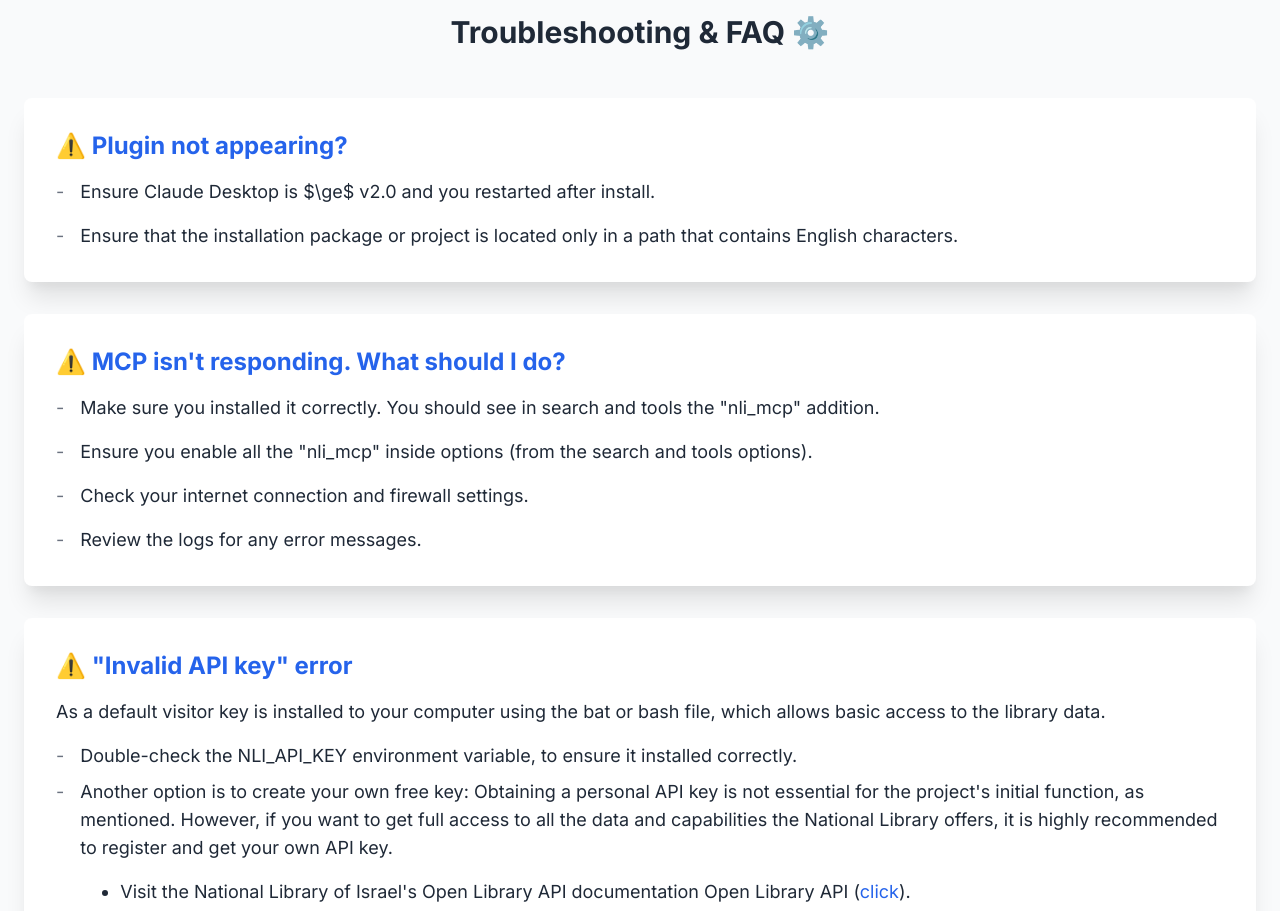
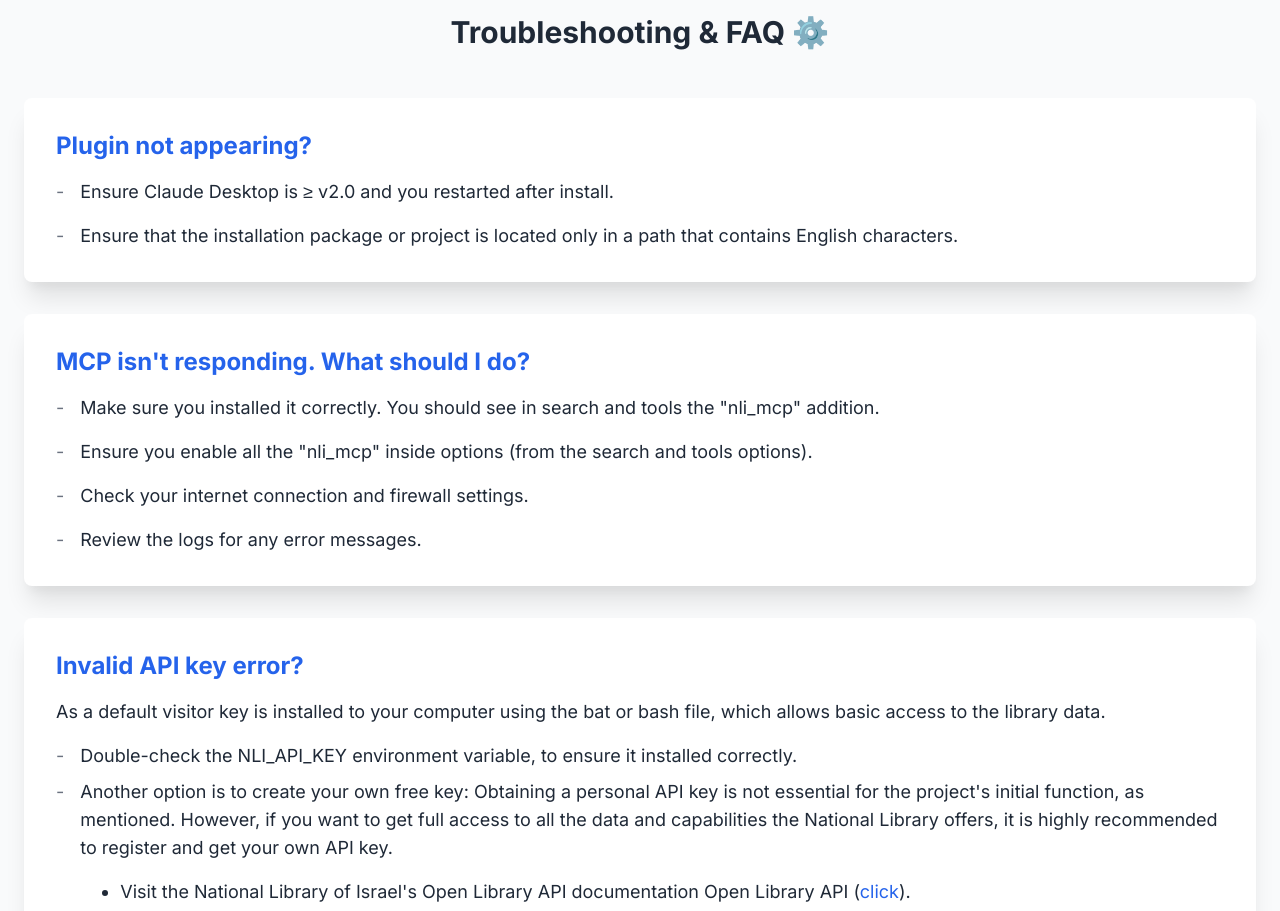
Before and after one commit to mula2812/NLI_AI_Search, a plain HTML site: page docs/index.html in a window 1280 px wide. Shown: the part 3660-4571 px from the top of the page. Drawn offline with nearby package versions, Linux system fonts and the light colour scheme.

Commit message:
Update troubleshooting section in index.html: Remove warning emojis and enhance clarity of plugin-related FAQs.

```diff
--- a/docs/index.html
+++ b/docs/index.html
@@ -260,11 +260,11 @@ If visible, you're ready to go!</p>
 <h2 class="text-3xl font-bold text-center mb-12 fade-in">Troubleshooting & FAQ &#x2699;&#xFE0F;</h2>
 <div class="space-y-8">
   <div class="card bg-white p-8 rounded-lg shadow-xl fade-in">
-    <h3 class="text-2xl font-semibold mb-4">⚠️ <span class="text-blue-600">Plugin not appearing?</span></h3>
+    <h3 class="text-2xl font-semibold mb-4"> <span class="text-blue-600">Plugin not appearing?</span></h3>
     <ul class="list-none space-y-4 text-lg">
       <li class="flex items-start">
         <span class="text-lg mr-4 text-gray-500">-</span>
-        <p>Ensure Claude Desktop is $\ge$ v2.0 and you restarted after install.</p>
+        <p>Ensure Claude Desktop is ≥ v2.0 and you restarted after install.</p>
       </li>
       <li class="flex items-start">
         <span class="text-lg mr-4 text-gray-500">-</span>
@@ -274,7 +274,7 @@ If visible, you're ready to go!</p>
   </div>
 
   <div class="card bg-white p-8 rounded-lg shadow-xl fade-in">
-    <h3 class="text-2xl font-semibold mb-4">⚠️ <span class="text-blue-600">MCP isn't responding. What should I do?</span></h3>
+    <h3 class="text-2xl font-semibold mb-4"> <span class="text-blue-600">MCP isn't responding. What should I do?</span></h3>
     <ul class="list-none space-y-4 text-lg">
       <li class="flex items-start">
         <span class="text-lg mr-4 text-gray-500">-</span>
@@ -296,7 +296,7 @@ If visible, you're ready to go!</p>
   </div>
 
   <div class="card bg-white p-8 rounded-lg shadow-xl fade-in">
-    <h3 class="text-2xl font-semibold mb-4">⚠️ <span class="text-blue-600">"Invalid API key" error</span></h3>
+    <h3 class="text-2xl font-semibold mb-4"> <span class="text-blue-600">Invalid API key error?</span></h3>
     <p class="text-lg">As a default visitor key is installed to your computer using the bat or bash file, which allows basic access to the library data.</p>
     <div class="mt-4">
       <ul class="list-none space-y-2 text-lg">
```
